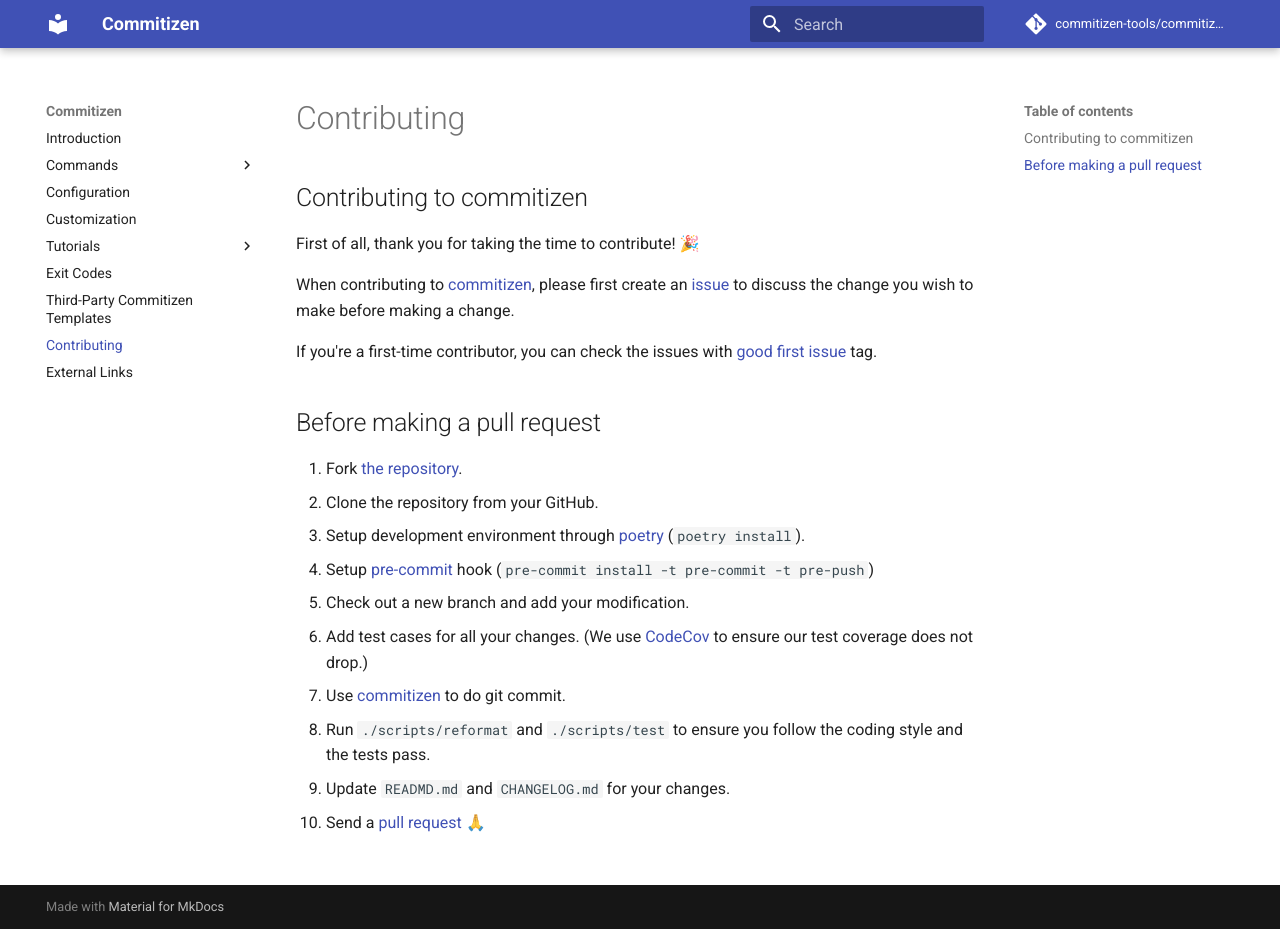
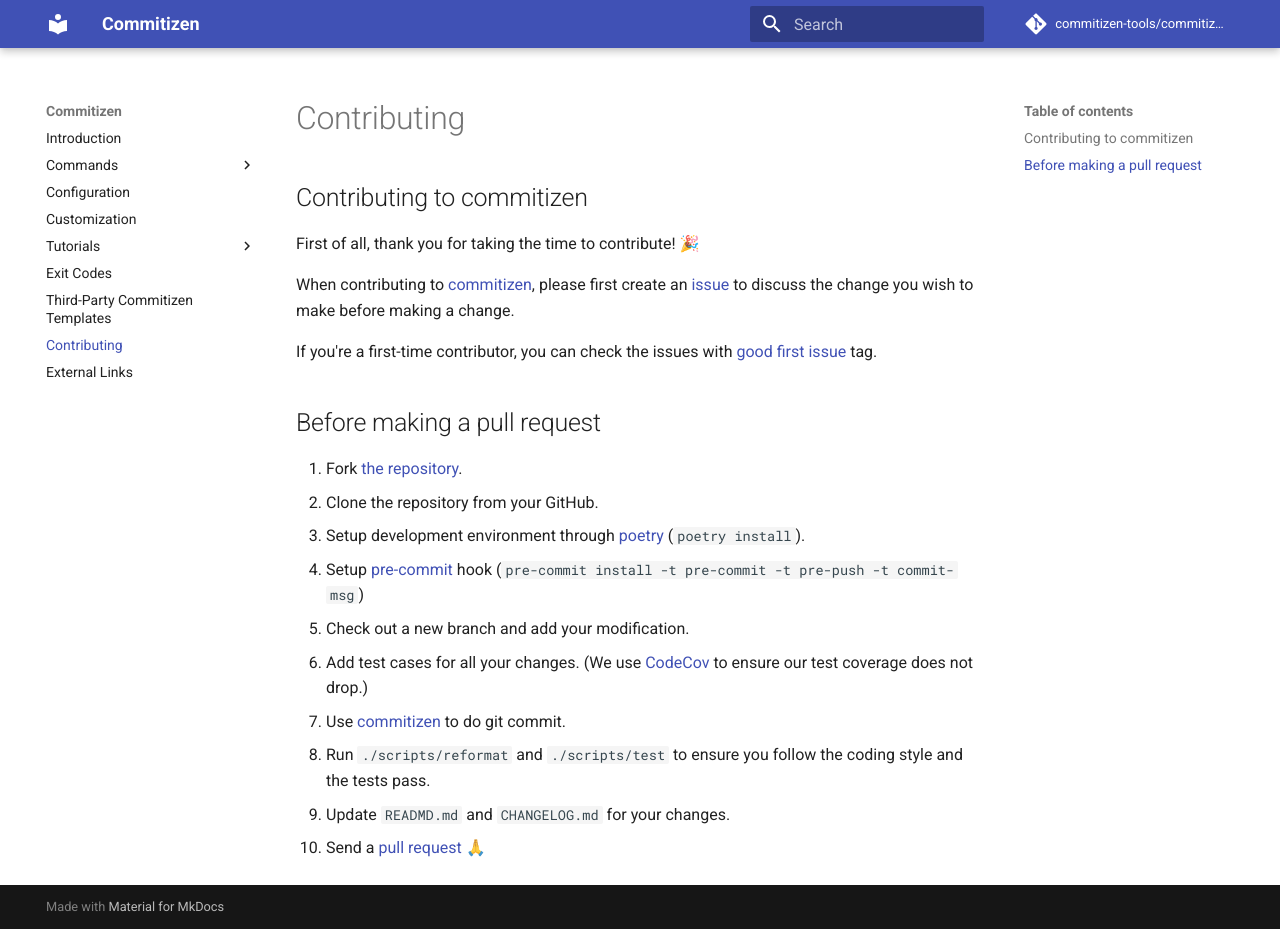
Before and after one commit to commitizen-tools/commitizen, an MkDocs documentation site: the page built from docs/contributing.md, in a window 1280 px wide and 929 px high. Built offline with MkDocs 1.6.1 and Material for MkDocs 9.7.7, drawn with Linux system fonts in a browser that asks for light colours; comment, search, counter and statistics services are not loaded.

Commit message:
ci(pre-commit): add commitizen to pre-commit config

```diff
--- a/docs/contributing.md
+++ b/docs/contributing.md
@@ -11,7 +11,7 @@
 1. Fork [the repository](https://github.com/commitizen-tools/commitizen).
 2. Clone the repository from your GitHub.
 3. Setup development environment through [poetry](https://python-poetry.org/) (`poetry install`).
-4. Setup [pre-commit](https://pre-commit.com/) hook (`pre-commit install -t pre-commit -t pre-push`)
+4. Setup [pre-commit](https://pre-commit.com/) hook (`pre-commit install -t pre-commit -t pre-push -t commit-msg`)
 5. Check out a new branch and add your modification.
 6. Add test cases for all your changes.
    (We use [CodeCov](https://codecov.io/) to ensure our test coverage does not drop.)
```
Also changed, not shown: .pre-commit-config.yaml (+7 -0 lines).
